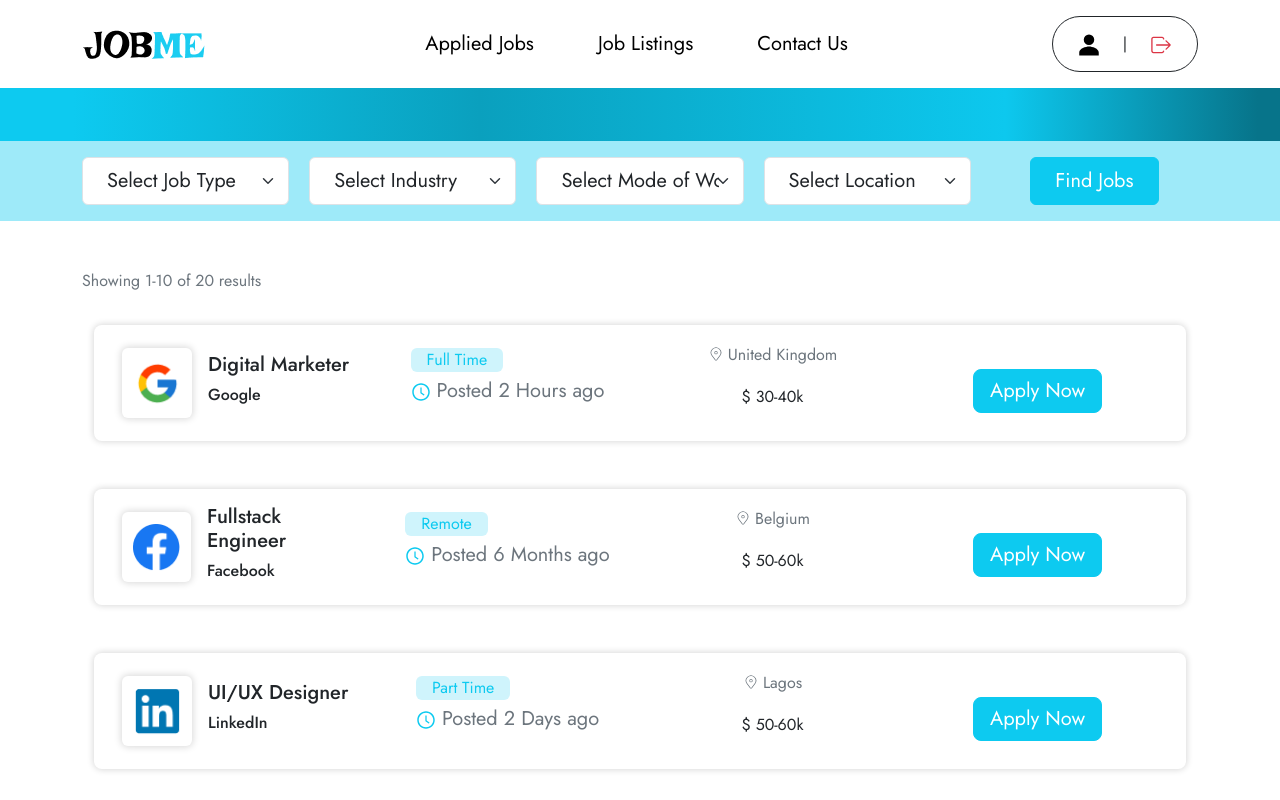
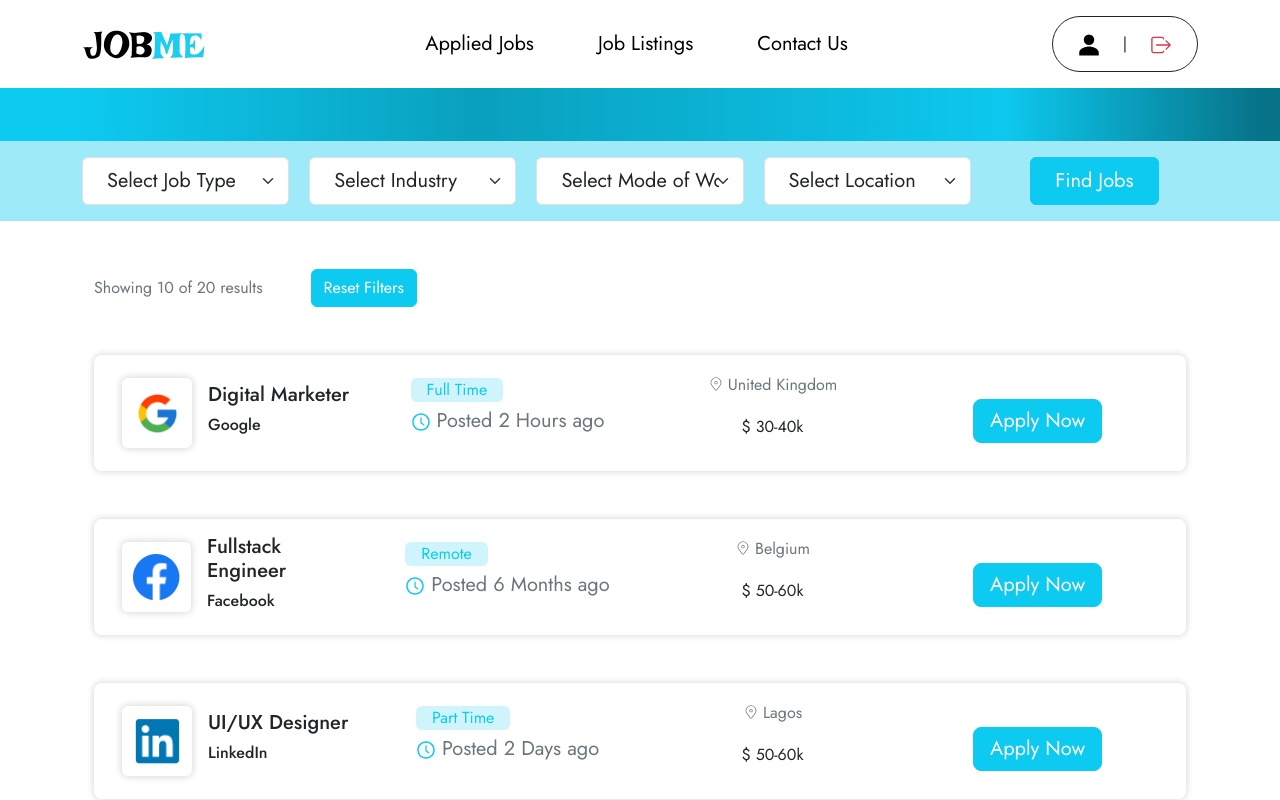
Before and after one commit to Muba-rak/Jobme-client-starter, a React (Vite) app: page /jobs in a window 1280 px wide. Shown: the top 800 px of the page. Built offline with nearby package versions, Linux system fonts and the light colour scheme.

Commit message:
feat: added empty content UI

```diff
--- a/src/App.css
+++ b/src/App.css
@@ -1,7 +1,7 @@
 * {
   font-family: "Jost", sans-serif;
   font-optical-sizing: auto;
-  list-style-type: none;
+  /* list-style-type: none; */
 }
 .header a {
   text-decoration: none;
--- a/src/components/Footer.jsx
+++ b/src/components/Footer.jsx
@@ -42,7 +42,7 @@ const Footer = () => {
                   to={link.path}
                   className="text-decoration-none text-dark d-block my-2 my-lg-0"
                 >
-                  <li>{link.content} </li>
+                  <li className="list-type">{link.content} </li>
                 </Link>
               );
             })}
--- a/src/pages/Job.jsx
+++ b/src/pages/Job.jsx
@@ -18,9 +18,12 @@ const Job = () => {
         ></div>
         <SearchForm />
         <section className="container py-5">
-          <div>
+          <div className="d-flex gap-5 align-items-center container">
             <p className="text-secondary fs-6">
-              Showing <span> 1-10</span> of <span>20</span> results{" "}
+              Showing <span> 10</span> of <span>20</span> results{" "}
+            </p>
+            <p>
+              <button className="btn btn-info text-white">Reset Filters</button>
             </p>
           </div>
           {jobs.map((job) => {
```
Also changed, not shown: src/components/Empty.jsx (added, +14 -0 lines).
